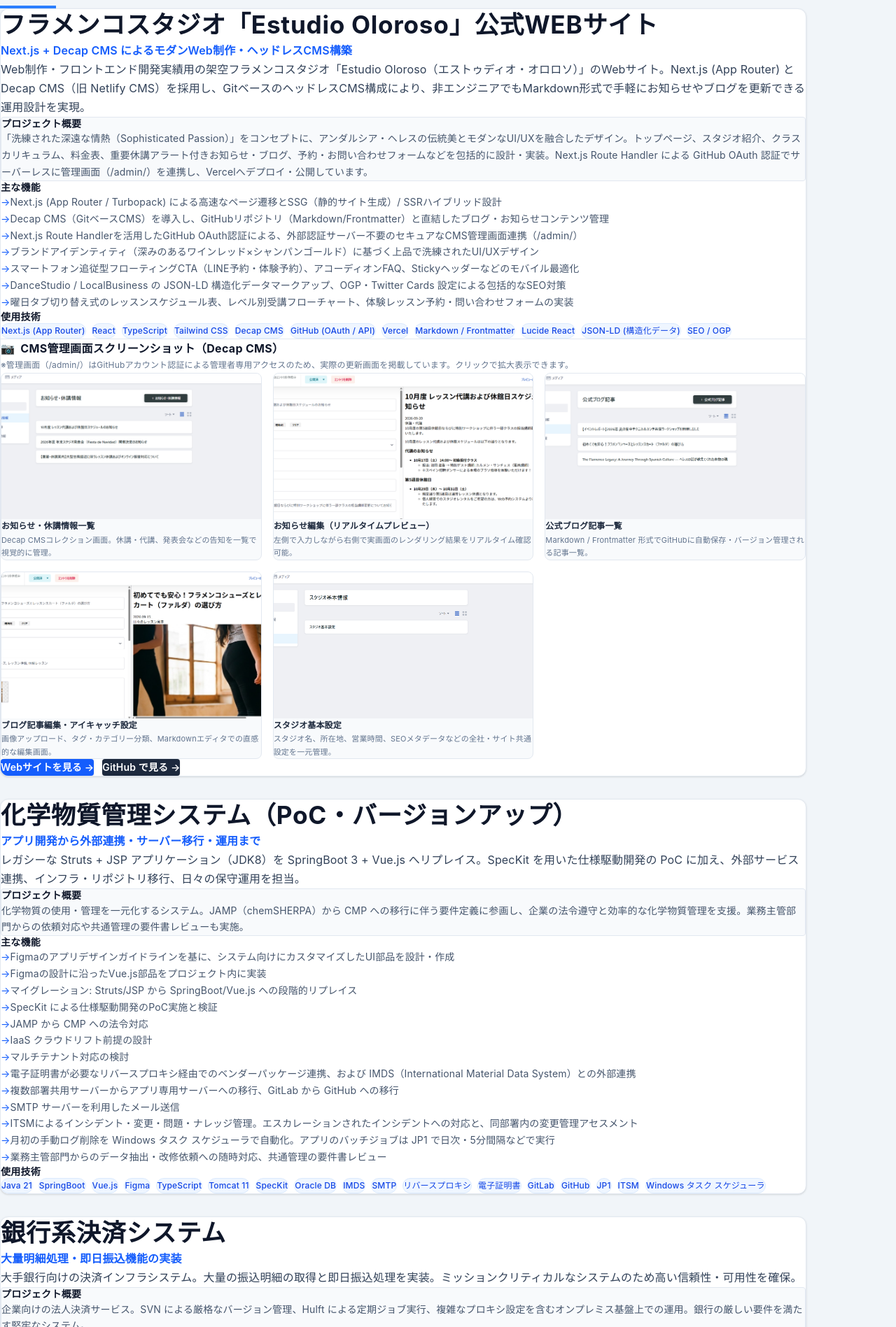
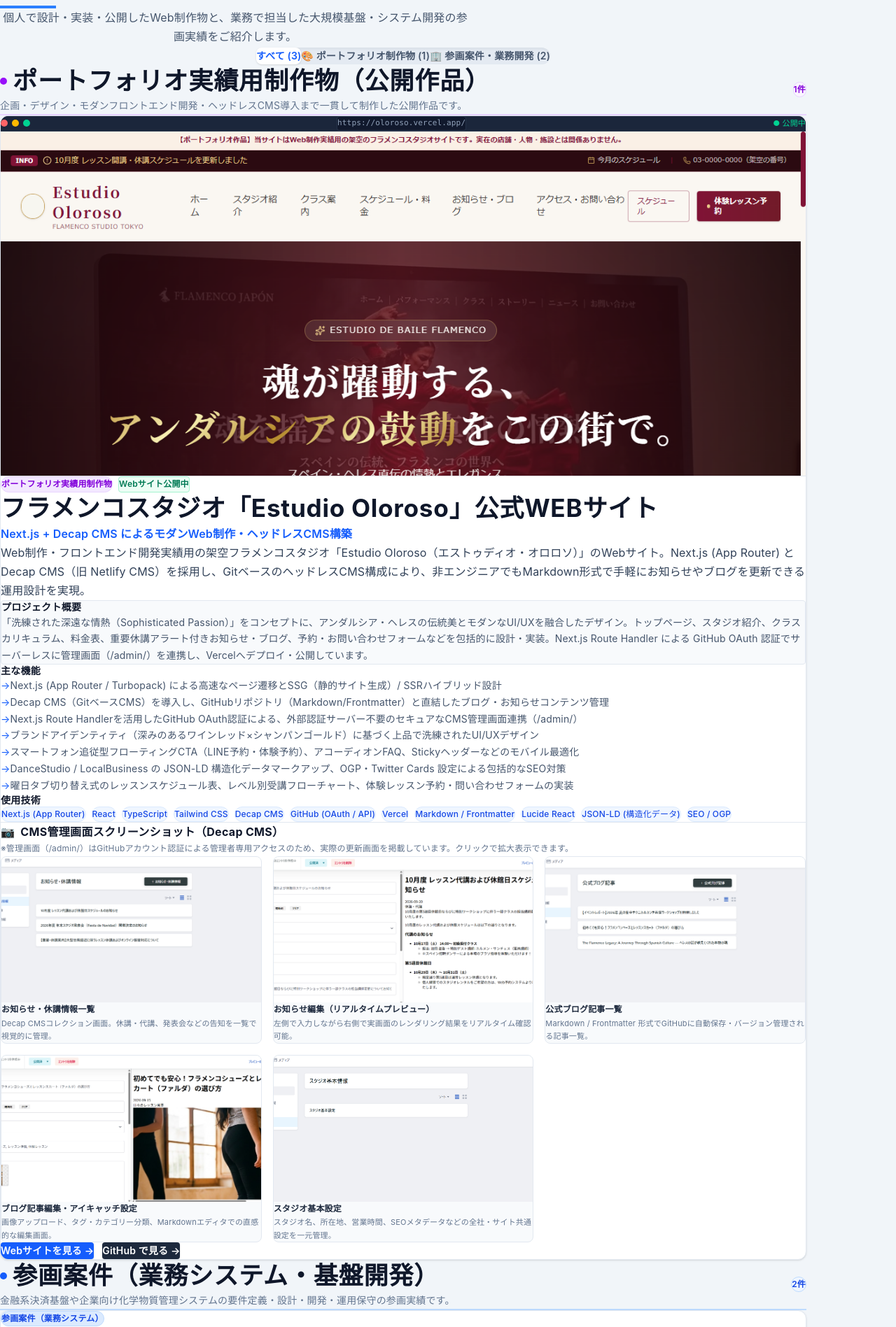
Before and after one commit to ikeda-haruka/ikeda-haruka.github.io, a React (Vite) app: page / in a window 1280 px wide. Shown: the part 2455-4352 px from the top of the page at 70% size. Built offline with nearby package versions, Linux system fonts and the light colour scheme.

Commit message:
feat: ポートフォリオ実績用制作物と参画案件の区分けタブ化およびEstudio Olorosoの画面キャッチを追加

```diff
--- a/src/components/Projects.tsx
+++ b/src/components/Projects.tsx
@@ -1,9 +1,12 @@
 import { useEffect, useState } from "react";
+import olorosoCaptureImg from "../assets/oloroso-capture.png";
 import adminNewsListImg from "../assets/oloroso-admin/admin-news-list.png";
 import adminNewsEditImg from "../assets/oloroso-admin/admin-news-edit.png";
 import adminBlogListImg from "../assets/oloroso-admin/admin-blog-list.png";
 import adminBlogEditImg from "../assets/oloroso-admin/admin-blog-edit.png";
 import adminSettingsImg from "../assets/oloroso-admin/admin-settings.png";
+
+type ProjectCategory = "portfolio" | "client";
 
 interface Screenshot {
   src: string;
@@ -12,12 +15,17 @@
 }
 
 interface Project {
+  id: string;
+  category: ProjectCategory;
+  categoryLabel: string;
   title: string;
   subtitle: string;
   description: string;
   overview: string;
   technologies: string[];
   features: string[];
+  image?: string;
+  imageCaption?: string;
   github?: string;
   demo?: string;
   screenshots?: Screenshot[];
@@ -25,12 +33,17 @@
 
 const projectsData: Project[] = [
   {
+    id: "oloroso",
+    category: "portfolio",
+    categoryLabel: "ポートフォリオ実績用制作物",
     title: "フラメンコスタジオ「Estudio Oloroso」公式WEBサイト",
     subtitle: "Next.js + Decap CMS によるモダンWeb制作・ヘッドレスCMS構築",
     description:
       "Web制作・フロントエンド開発実績用の架空フラメンコスタジオ「Estudio Oloroso（エストゥディオ・オロロソ）」のWebサイト。Next.js (App Router) と Decap CMS（旧 Netlify CMS）を採用し、GitベースのヘッドレスCMS構成により、非エンジニアでもMarkdown形式で手軽にお知らせやブログを更新できる運用設計を実現。",
     overview:
       "「洗練された深遠な情熱（Sophisticated Passion）」をコンセプトに、アンダルシア・ヘレスの伝統美とモダンなUI/UXを融合したデザイン。トップページ、スタジオ紹介、クラスカリキュラム、料金表、重要休講アラート付きお知らせ・ブログ、予約・お問い合わせフォームなどを包括的に設計・実装。Next.js Route Handler による GitHub OAuth 認証でサーバーレスに管理画面（/admin/）を連携し、Vercelへデプロイ・公開しています。",
+    image: olorosoCaptureImg,
+    imageCaption: "Estudio Oloroso 公式WEBサイト トップ画面キャッチ（ファーストビュー）",
     technologies: [
       "Next.js (App Router)",
       "React",
@@ -84,6 +97,9 @@
     ],
   },
   {
+    id: "chemical",
+    category: "client",
+    categoryLabel: "参画案件（業務システム）",
     title: "化学物質管理システム（PoC・バージョンアップ）",
     subtitle: "アプリ開発から外部連携・サーバー移行・運用まで",
     description:
@@ -126,6 +142,9 @@
     ],
   },
   {
+    id: "bank",
+    category: "client",
+    categoryLabel: "参画案件（業務システム）",
     title: "銀行系決済システム",
     subtitle: "大量明細処理・即日振込機能の実装",
     description:
@@ -152,7 +171,10 @@
   },
 ];
 
+type FilterType = "all" | "portfolio" | "client";
+
 export default function Projects() {
+  const [activeFilter, setActiveFilter] = useState<FilterType>("all");
   const [selectedScreenshot, setSelectedScreenshot] =
     useState<Screenshot | null>(null);
 
@@ -172,33 +194,82 @@
     };
   }, [selectedScreenshot]);
 
-  return (
-    <section className="py-20 bg-slate-100">
-      <div className="max-w-6xl mx-auto px-4 sm:px-6 lg:px-8">
-        <div className="text-center mb-16">
-          <h2 className="text-4xl font-bold text-slate-900 mb-4">
-            制作物・プロジェクト
-          </h2>
-          <div className="w-20 h-1 bg-blue-500 mx-auto"></div>
+  const portfolioProjects = projectsData.filter(
+    (p) => p.category === "portfolio",
+  );
+  const clientProjects = projectsData.filter((p) => p.category === "client");
+
+  const renderProjectCard = (project: Project) => (
+    <div
+      key={project.id}
+      className="bg-white rounded-xl overflow-hidden border border-slate-200 hover:border-blue-500 transition-colors shadow-sm"
+    >
+      {/* 画面キャッチ（WEBサイトのファーストビュー） */}
+      {project.image && (
+        <div className="border-b border-slate-200 bg-slate-900">
+          <div className="bg-slate-800/90 px-4 py-2 flex items-center justify-between border-b border-slate-700/80">
+            <div className="flex items-center gap-1.5">
+              <span className="w-2.5 h-2.5 rounded-full bg-red-400 inline-block"></span>
+              <span className="w-2.5 h-2.5 rounded-full bg-amber-400 inline-block"></span>
+              <span className="w-2.5 h-2.5 rounded-full bg-emerald-400 inline-block"></span>
+            </div>
+            <div className="text-[11px] text-slate-400 font-mono px-3 py-0.5 bg-slate-900/80 rounded border border-slate-700/60 truncate max-w-[240px] sm:max-w-md">
+              {project.demo || "https://oloroso.vercel.app/"}
+            </div>
+            <div className="text-[11px] text-emerald-400 font-medium hidden sm:block">
+              ● 公開中
+            </div>
+          </div>
+          <div
+            className="relative aspect-[16/9] sm:aspect-[21/9] overflow-hidden cursor-pointer group bg-slate-950"
+            onClick={() =>
+              setSelectedScreenshot({
+                src: project.image!,
+                title: `${project.title} - 画面キャッチ`,
+                caption:
+                  project.imageCaption || "トップページ ファーストビュー",
+              })
+            }
+          >
+            <img
+              src={project.image}
+              alt={project.title}
+              className="w-full h-full object-cover object-top group-hover:scale-[1.02] transition-transform duration-500"
+            />
+            <div className="absolute inset-0 bg-slate-950/0 group-hover:bg-slate-950/20 transition-colors flex items-center justify-center">
+              <span className="opacity-0 group-hover:opacity-100 bg-white/95 text-slate-900 text-xs font-bold px-3.5 py-1.5 rounded-full shadow-lg transition-opacity flex items-center gap-1.5">
+                🔍 画面キャッチを拡大表示
+              </span>
+            </div>
+          </div>
+        </div>
+      )}
+
+      <div className="p-6 sm:p-8">
+        <div className="mb-2">
+          <div className="flex flex-wrap items-center gap-2 mb-2">
+            <span
+              className={`text-xs font-bold px-2.5 py-0.5 rounded-full ${
+                project.category === "portfolio"
+                  ? "bg-purple-100 text-purple-700 border border-purple-200"
+                  : "bg-blue-100 text-blue-700 border border-blue-200"
+              }`}
+            >
+              {project.categoryLabel}
+            </span>
+            {project.demo && (
+              <span className="text-xs font-semibold px-2 py-0.5 rounded bg-emerald-50 text-emerald-700 border border-emerald-200">
+                Webサイト公開中
+              </span>
+            )}
+          </div>
+          <h3 className="text-2xl font-bold text-slate-900">{project.title}</h3>
+          <p className="text-blue-600 font-semibold mt-1">{project.subtitle}</p>
         </div>
 
-        <div className="grid grid-cols-1 gap-8">
-          {projectsData.map((project, index) => (
-            <div
-              key={index}
-              className="bg-white rounded-xl overflow-hidden border border-slate-200 hover:border-blue-500 transition-colors shadow-sm"
-            >
-              <div className="p-6 sm:p-8">
-                <div className="mb-2">
-                  <h3 className="text-2xl font-bold text-slate-900">
-                    {project.title}
-                  </h3>
-                  <p className="text-blue-600 font-semibold mt-1">
-                    {project.subtitle}
+        <p className="text-slate-700 mt-4 leading-relaxed">
+          {project.description}
         </p>
-                </div>
-
-                <p className="text-slate-700 mt-4">{project.description}</p>
 
         <div className="mt-6 p-4 bg-slate-50 rounded border border-slate-200">
           <h4 className="text-sm font-semibold text-slate-700 mb-2">
@@ -210,16 +281,14 @@
         </div>
 
         <div className="mt-6">
-                  <h4 className="text-sm font-semibold text-slate-700 mb-3">
-                    主な機能
-                  </h4>
+          <h4 className="text-sm font-semibold text-slate-700 mb-3">主な機能</h4>
           <ul className="space-y-2">
             {project.features.map((feature, featIndex) => (
               <li
                 key={featIndex}
                 className="text-slate-600 text-sm flex items-start"
               >
-                        <span className="text-blue-600 mr-2">→</span>
+                <span className="text-blue-600 mr-2 shrink-0">→</span>
                 <span>{feature}</span>
               </li>
             ))}
@@ -242,6 +311,7 @@
           </div>
         </div>
 
+        {/* CMS管理画面スクリーンショットギャラリー */}
         {project.screenshots && project.screenshots.length > 0 && (
           <div className="mt-8 pt-6 border-t border-slate-200">
             <div className="mb-4">
@@ -289,7 +359,7 @@
         )}
 
         {(project.demo || project.github) && (
-                  <div className="mt-6 flex flex-wrap gap-3">
+          <div className="mt-6 flex flex-wrap gap-3 pt-2">
             {project.demo && (
               <a
                 href={project.demo}
@@ -314,14 +384,128 @@
         )}
       </div>
     </div>
-          ))}
+  );
+
+  return (
+    <section className="py-20 bg-slate-100">
+      <div className="max-w-6xl mx-auto px-4 sm:px-6 lg:px-8">
+        <div className="text-center mb-12">
+          <h2 className="text-4xl font-bold text-slate-900 mb-4">
+            制作物・参画実績
+          </h2>
+          <div className="w-20 h-1 bg-blue-500 mx-auto mb-6"></div>
+          <p className="text-slate-600 max-w-2xl mx-auto text-sm sm:text-base leading-relaxed">
+            個人で設計・実装・公開したWeb制作物と、業務で担当した大規模基盤・システム開発の参画実績をご紹介します。
+          </p>
+
+          {/* カテゴリ切り替えタブ */}
+          <div className="mt-8 inline-flex p-1 bg-slate-200/80 rounded-xl shadow-inner">
+            <button
+              type="button"
+              onClick={() => setActiveFilter("all")}
+              className={`px-4 py-2 text-xs sm:text-sm font-semibold rounded-lg transition-all ${
+                activeFilter === "all"
+                  ? "bg-white text-blue-600 shadow-sm"
+                  : "text-slate-600 hover:text-slate-900"
+              }`}
+            >
+              すべて ({projectsData.length})
+            </button>
+            <button
+              type="button"
+              onClick={() => setActiveFilter("portfolio")}
+              className={`px-4 py-2 text-xs sm:text-sm font-semibold rounded-lg transition-all ${
+                activeFilter === "portfolio"
+                  ? "bg-white text-purple-600 shadow-sm"
+                  : "text-slate-600 hover:text-slate-900"
+              }`}
+            >
+              🎨 ポートフォリオ制作物 ({portfolioProjects.length})
+            </button>
+            <button
+              type="button"
+              onClick={() => setActiveFilter("client")}
+              className={`px-4 py-2 text-xs sm:text-sm font-semibold rounded-lg transition-all ${
+                activeFilter === "client"
+                  ? "bg-white text-blue-600 shadow-sm"
+                  : "text-slate-600 hover:text-slate-900"
+              }`}
+            >
+              🏢 参画案件・業務開発 ({clientProjects.length})
+            </button>
+          </div>
         </div>
 
-        <div className="mt-12 p-6 bg-blue-50 rounded-lg border border-blue-200">
-          <p className="text-slate-700 text-sm">
-            <span className="font-semibold text-blue-700">注：</span>{" "}
-            業務系システム（社内ネットワークアプリケーション）は守秘義務のためコードを非公開としておりますが、個人制作・ポートフォリオ作品（Estudio Oloroso等）はGitHubリポジトリおよび公開デモサイトをご覧いただけます。各プロジェクトの詳細やコード例についてはお気軽にお問い合わせください。
+        {/* コンテンツ表示エリア */}
+        <div className="space-y-16">
+          {/* ポートフォリオ実績用制作物グループ */}
+          {(activeFilter === "all" || activeFilter === "portfolio") && (
+            <div>
+              <div className="flex flex-col sm:flex-row sm:items-center justify-between pb-4 mb-6 border-b-2 border-purple-200 gap-2">
+                <div>
+                  <div className="flex items-center gap-2">
+                    <span className="w-2.5 h-2.5 rounded-full bg-purple-600"></span>
+                    <h3 className="text-xl sm:text-2xl font-bold text-slate-900">
+                      ポートフォリオ実績用制作物（公開作品）
+                    </h3>
+                  </div>
+                  <p className="text-xs sm:text-sm text-slate-500 mt-1">
+                    企画・デザイン・モダンフロントエンド開発・ヘッドレスCMS導入まで一貫して制作した公開作品です。
                   </p>
+                </div>
+                <span className="text-xs font-semibold text-purple-700 bg-purple-50 px-3 py-1 rounded-full border border-purple-200 self-start sm:self-auto">
+                  {portfolioProjects.length}件
+                </span>
+              </div>
+
+              <div className="grid grid-cols-1 gap-8">
+                {portfolioProjects.map(renderProjectCard)}
+              </div>
+            </div>
+          )}
+
+          {/* 参画案件グループ */}
+          {(activeFilter === "all" || activeFilter === "client") && (
+            <div>
+              <div className="flex flex-col sm:flex-row sm:items-center justify-between pb-4 mb-6 border-b-2 border-blue-200 gap-2">
+                <div>
+                  <div className="flex items-center gap-2">
+                    <span className="w-2.5 h-2.5 rounded-full bg-blue-600"></span>
+                    <h3 className="text-xl sm:text-2xl font-bold text-slate-900">
+                      参画案件（業務システム・基盤開発）
+                    </h3>
+                  </div>
+                  <p className="text-xs sm:text-sm text-slate-500 mt-1">
+                    金融系決済基盤や企業向け化学物質管理システムの要件定義・設計・開発・運用保守の参画実績です。
+                  </p>
+                </div>
+                <span className="text-xs font-semibold text-blue-700 bg-blue-50 px-3 py-1 rounded-full border border-blue-200 self-start sm:self-auto">
+                  {clientProjects.length}件
+                </span>
+              </div>
+
+              <div className="grid grid-cols-1 gap-8">
+                {clientProjects.map(renderProjectCard)}
+              </div>
+
+              {/* 守秘義務に関する注記 */}
+              <div className="mt-8 p-5 bg-amber-50/80 rounded-xl border border-amber-200">
+                <div className="flex items-start gap-2.5">
+                  <span className="text-amber-600 font-bold text-base mt-0.5">
+                    ℹ️
+                  </span>
+                  <div>
+                    <h5 className="text-xs sm:text-sm font-bold text-amber-900">
+                      参画案件に関する留意事項
+                    </h5>
+                    <p className="text-xs text-amber-900/90 mt-1 leading-relaxed">
+                      参画案件（社内ネットワークアプリケーション等）は守秘義務およびセキュリティの観点から、ソースコードや非公開情報は掲載しておりません。システムの技術的アプローチや担当領域について記載しています。より詳細な経験内容についてはお問い合わせください。
+                    </p>
+                  </div>
+                </div>
+              </div>
+            </div>
+          )}
         </div>
       </div>
 
```
Also changed, not shown: public/images/oloroso-capture.png (added), src/assets/oloroso-capture.png (added). Lines whose indentation alone changed are shown as unchanged.
